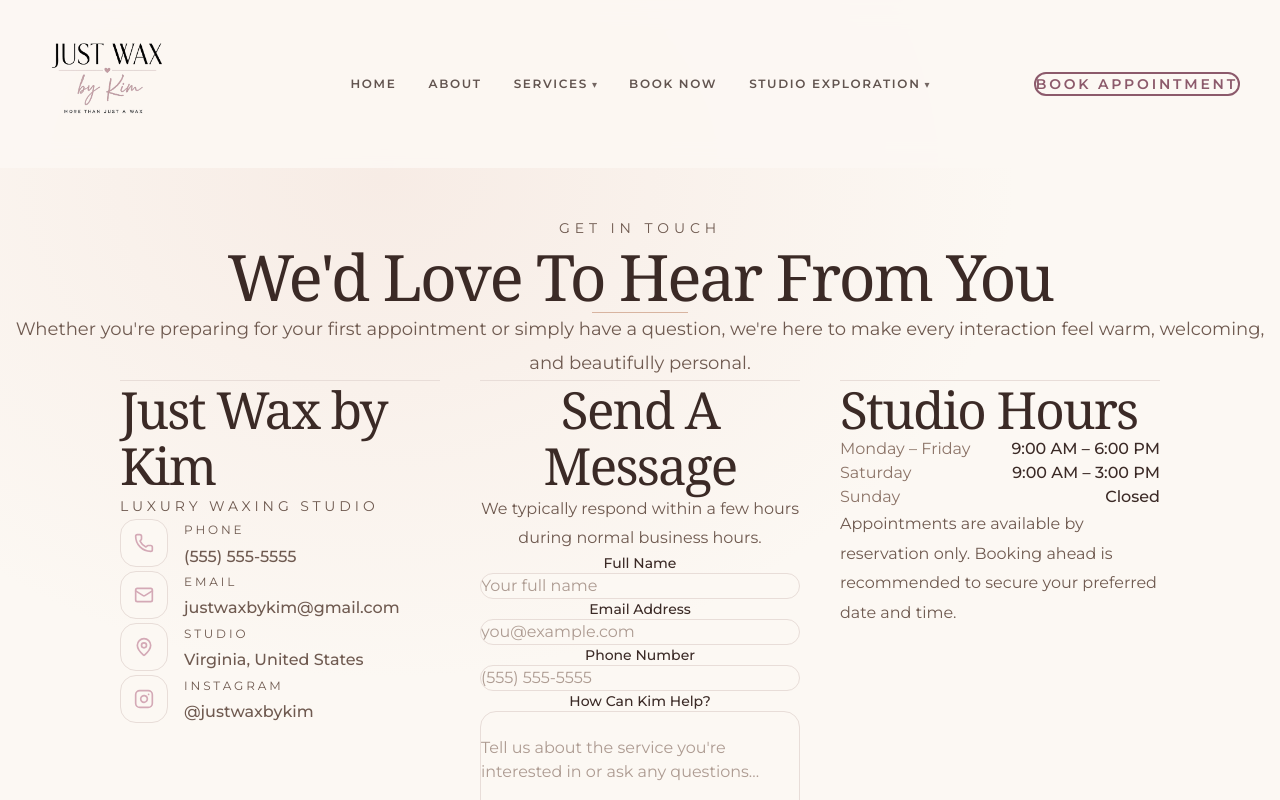
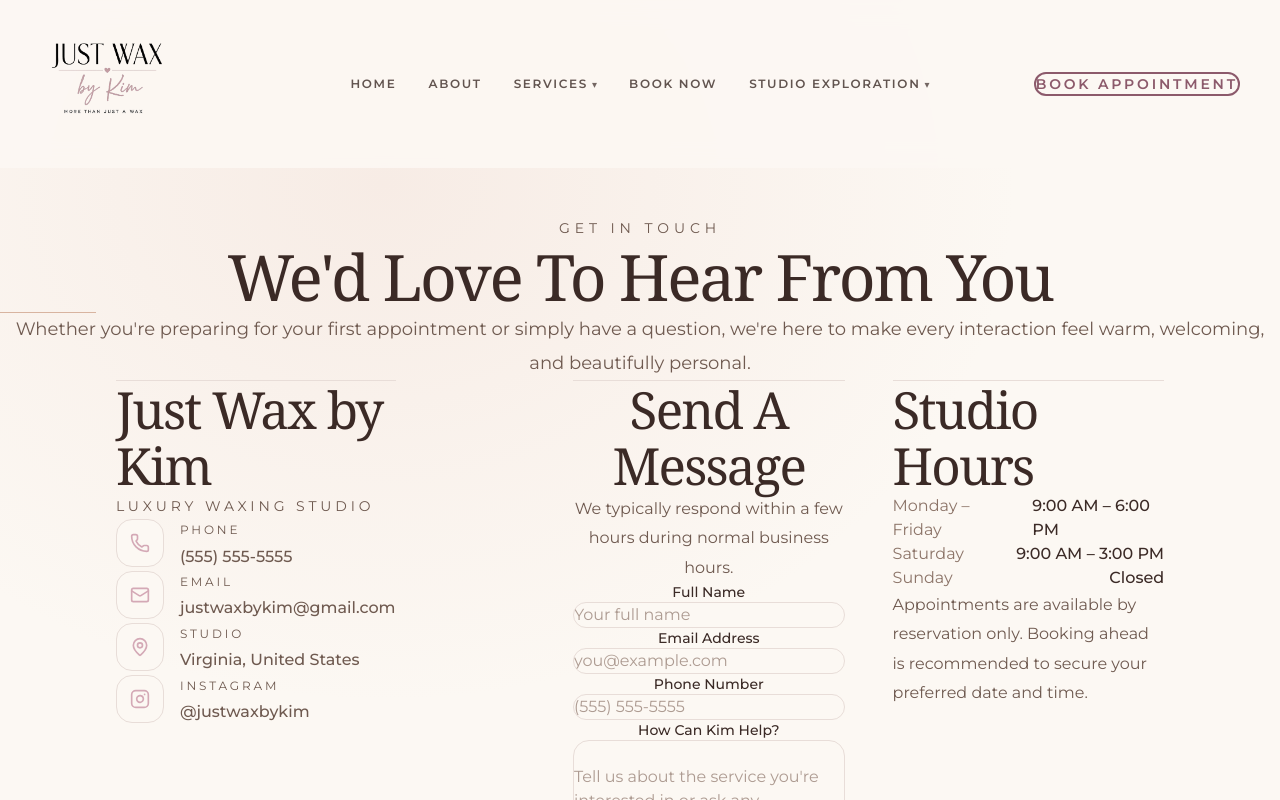
Before and after one commit to kevin-phan-25/just-wax-by-kim, a Next.js app: page /contact in a window 1280 px wide. Shown: the top 800 px of the page. Built offline with nearby package versions, Linux system fonts and the light colour scheme; a web font is replaced by a local one.

Commit message:
Update Contact.tsx

```diff
--- a/features/contact/Contact.tsx
+++ b/features/contact/Contact.tsx
@@ -1,20 +1,20 @@
-/**
- * -----------------------------------------------------------------------------
- * File:
- * features/contact/Contact.tsx
- *
- * Description:
- * Standalone luxury contact presentation.
- *
- * Updates:
- * • Removed width restrictions
- * • Centered Contact title + description
- * • 5-column editorial layout
- * • Reduced empty side cells
- * • Left aligned center content cells
- * • Preserved luxury spacing
- *
- * -----------------------------------------------------------------------------
+ /**
+  ---
+  File:
+  features/contact/Contact.tsx
+
+  Description:
+  Standalone luxury contact presentation.
+
+  Updates:
+  - Removed content width restrictions
+  - Centered heading and description
+  - Added 6-cell editorial grid layout
+  - Reduced outer spacer cells
+  - Added small center spacer cell
+  - Left aligned contact information columns
+  - Maintained luxury editorial spacing
+  ---
  */
 
 import ContactForm from "./ContactForm";
@@ -24,11 +24,9 @@ import ContactInfo from "./ContactInfo";
 export default function Contact() {
   return (
     <section
-      id="contact"
       className="
         relative
         overflow-hidden
-        w-full
       "
     >
 
@@ -44,7 +42,7 @@ export default function Contact() {
       />
 
 
-      {/* Navbar Clearance */}
+      {/* Navbar Transition Spacer */}
       <div className="h-[216px]" />
 
 
@@ -53,10 +51,13 @@ export default function Contact() {
         className="
           relative
           z-10
+
           w-full
+
           px-6
-          md:px-10
-          lg:px-16
+          lg:px-10
+          xl:px-16
+
           pb-32
         "
       >
@@ -66,13 +67,10 @@ export default function Contact() {
         <header
           className="
             w-full
-            flex
-            flex-col
-            items-center
-            justify-center
+
+            mb-20
+
             text-center
-            mx-auto
-            mb-20
           "
         >
 
@@ -91,12 +89,18 @@ export default function Contact() {
           <h1
             className="
               mt-6
+
               w-full
+
               font-serif
+
               text-4xl
               md:text-6xl
+
               leading-tight
+
               text-[#3B2A26]
+
               text-center
             "
           >
@@ -107,9 +111,12 @@ export default function Contact() {
           <div
             className="
               mx-auto
+
               mt-8
+
               h-px
               w-24
+
               bg-[#D8B4A0]
             "
           />
@@ -118,12 +125,16 @@ export default function Contact() {
           <p
             className="
               mt-8
+
               w-full
-              max-w-none
+
+              text-center
+
               text-lg
+
               leading-relaxed
+
               text-[#8C7468]
-              text-center
             "
           >
             Whether you're preparing for your first appointment
@@ -135,30 +146,34 @@ export default function Contact() {
 
 
 
-        {/* 5 COLUMN EDITORIAL CONTACT GRID */}
+        {/* SIX CELL EDITORIAL GRID */}
         <div
           className="
+            mt-20
+
             grid
-            w-full
 
             grid-cols-1
 
-            lg:grid-cols-[0.25fr_1fr_1fr_1fr_0.25fr]
+            lg:grid-cols-[0.25fr_1fr_0.3fr_1fr_1fr_0.25fr]
 
-            gap-12
-            lg:gap-10
+            gap-10
+
+            xl:gap-12
 
             items-start
+
+            w-full
           "
         >
 
 
-          {/* EMPTY CELL 1 */}
+          {/* CELL 1 - SMALL LEFT SPACER */}
           <div className="hidden lg:block" />
 
 
 
-          {/* CELL 2 - CONTACT INFO */}
+          {/* CELL 2 - CONTACT INFORMATION */}
           <div
             className="
               border-t
@@ -168,6 +183,7 @@ export default function Contact() {
 
               flex
               flex-col
+
               items-start
 
               text-left
@@ -178,8 +194,12 @@ export default function Contact() {
 
 
 
+          {/* CELL 3 - SMALL CENTER SPACER */}
+          <div className="hidden lg:block" />
 
-          {/* CELL 3 - FORM */}
+
+
+          {/* CELL 4 - CONTACT FORM */}
           <div
             className="
               border-t
@@ -189,6 +209,7 @@ export default function Contact() {
 
               flex
               flex-col
+
               items-center
 
               text-center
@@ -198,7 +219,9 @@ export default function Contact() {
             <h2
               className="
                 font-serif
+
                 text-3xl
+
                 text-[#3B2A26]
               "
             >
@@ -209,27 +232,34 @@ export default function Contact() {
             <p
               className="
                 mt-4
-                text-center
+
                 leading-relaxed
+
                 text-[#6F5A50]
               "
             >
-              We typically respond within a few hours during
-              normal business hours.
+              We typically respond within a few hours during normal
+              business hours.
             </p>
 
 
-            <div className="mt-10 w-full">
+            <div
+              className="
+                mt-10
+
+                w-full
+              "
+            >
               <ContactForm />
             </div>
+
 
           </div>
 
 
 
 
-
-          {/* CELL 4 - HOURS */}
+          {/* CELL 5 - CONTACT HOURS */}
           <div
             className="
               border-t
@@ -239,6 +269,7 @@ export default function Contact() {
 
               flex
               flex-col
+
               items-start
 
               text-left
@@ -250,29 +281,36 @@ export default function Contact() {
 
 
 
-          {/* EMPTY CELL 5 */}
+          {/* CELL 6 - SMALL RIGHT SPACER */}
           <div className="hidden lg:block" />
 
 
         </div>
 
+
       </div>
 
 
 
-      {/* Divider */}
+      {/* Bottom Divider */}
       <div
         aria-hidden
         className="
           absolute
+
           bottom-0
+
           left-0
+
           w-full
+
           h-px
+
           bg-[#E8DDD8]
         "
       />
 
+
     </section>
   );
 }
```
